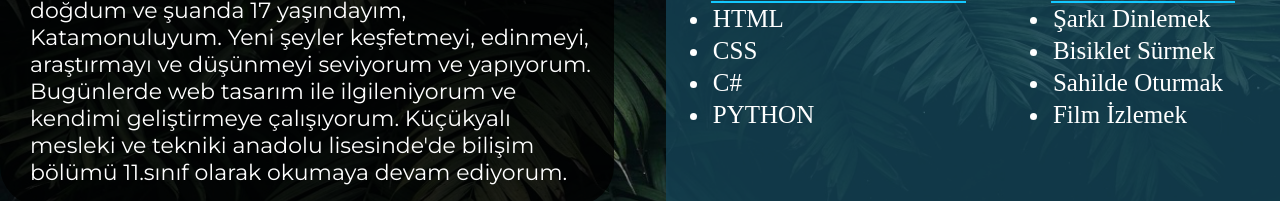
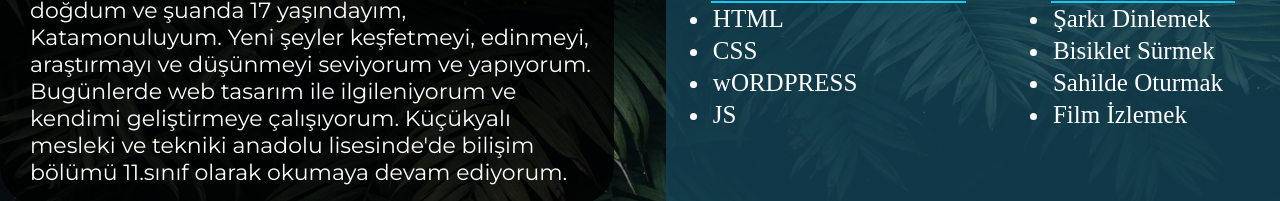
Before and after one commit to umutakman/portfoy, a plain HTML site: page hakkimda.html in a window 1280 px wide. Shown: the part 280-481 px from the top of the page. Drawn offline with Linux system fonts and the light colour scheme; a web font is replaced by a local one.

Commit message:
Update hakkimda.html

```diff
--- a/hakkimda.html
+++ b/hakkimda.html
@@ -61,8 +61,8 @@
                   <ul>
                          <li >HTML</li>
                          <li >CSS</li>
-                         <li >C#</li>
-                         <li >PYTHON</li>
+                         <li >wORDPRESS</li>
+                         <li >JS</li>
                     </ul>
             </div>
 
```
